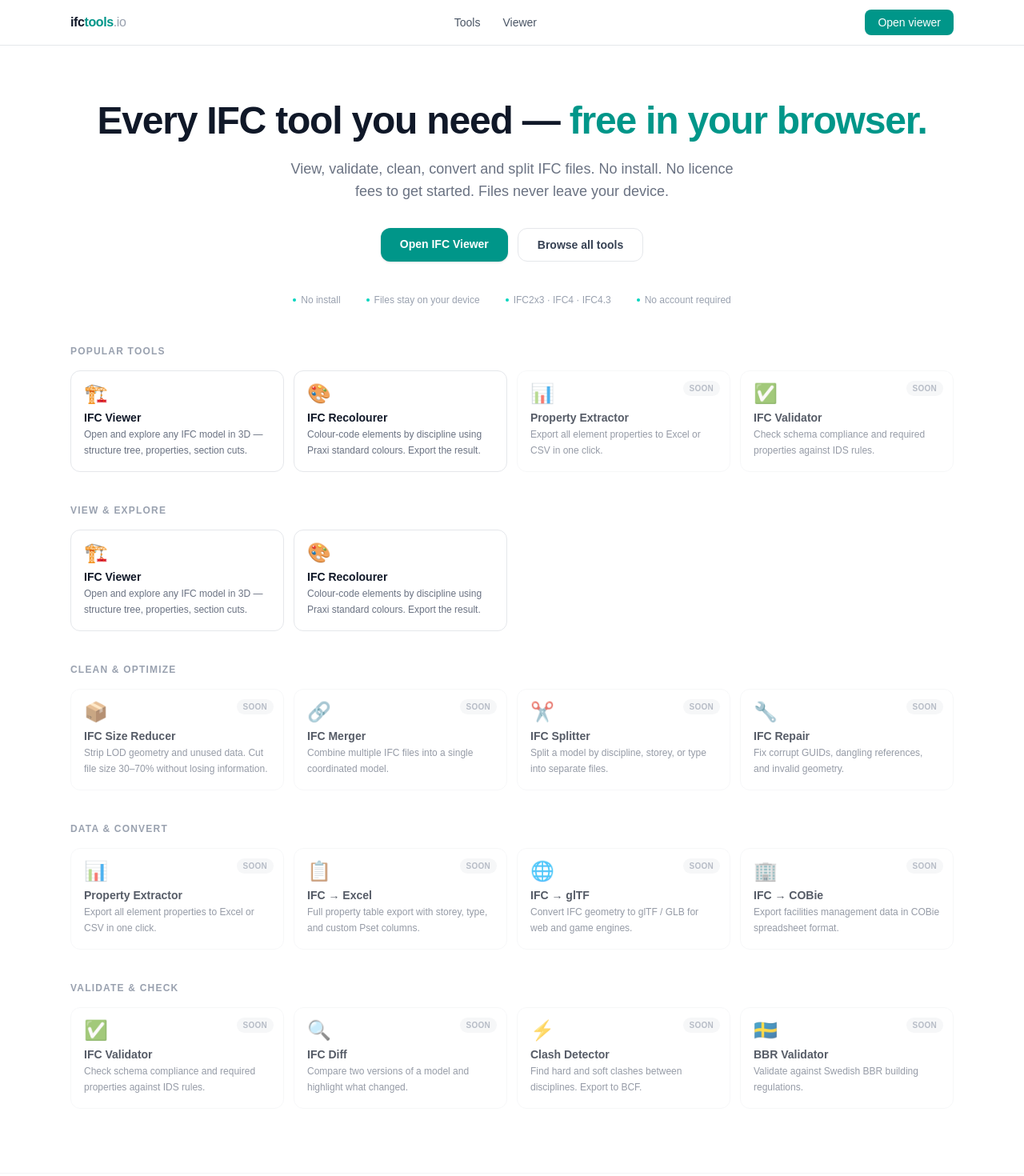
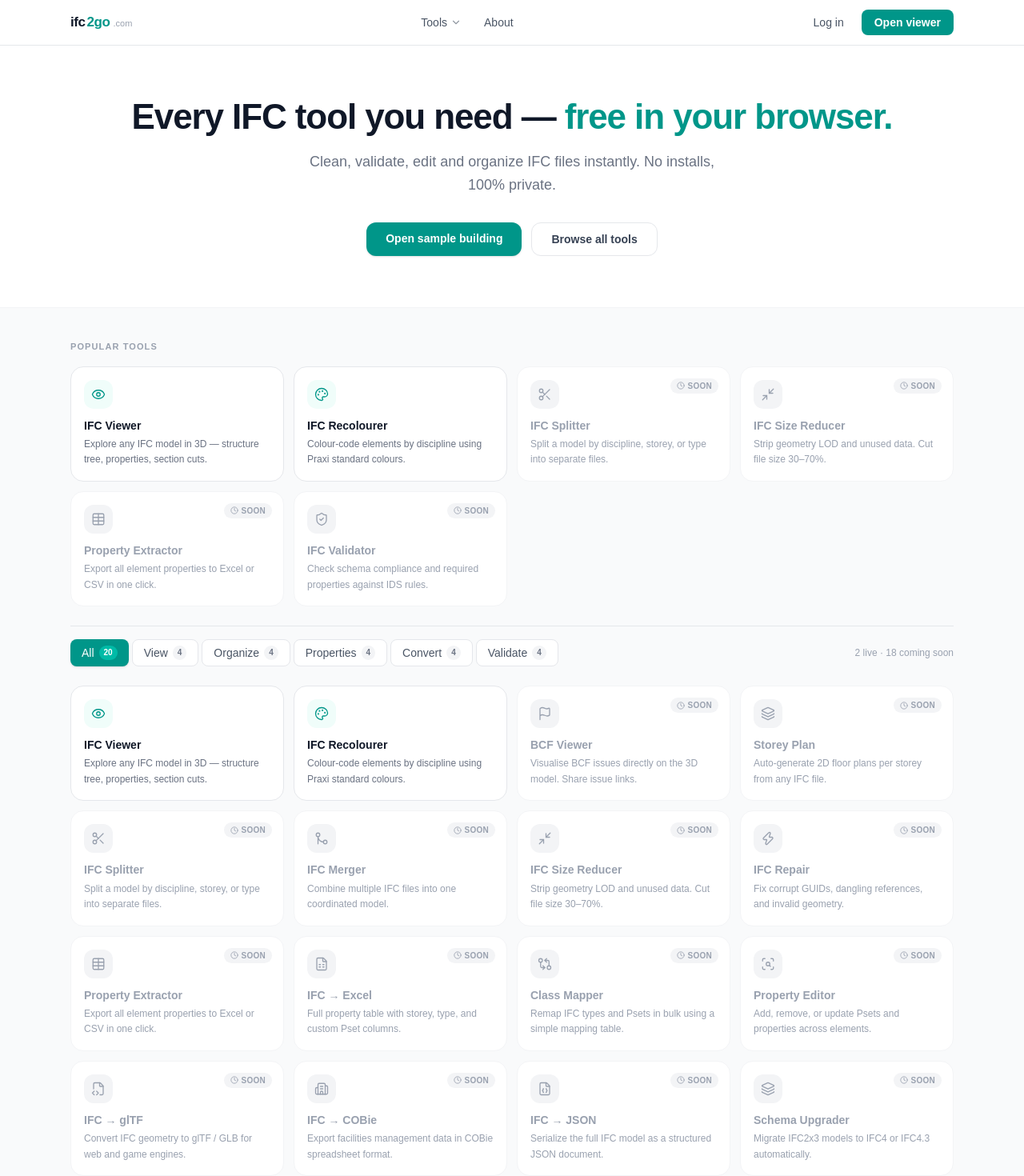
Before and after one commit to BIMViktor/ifctools, a Next.js app: page / in a window 1280 px wide. Shown: the top 1470 px of the page at 80% size. Built offline with nearby package versions, Linux system fonts and the light colour scheme.

Commit message:
Rebrand to ifc2go: Lucide icons, category tabs, trust strip, tools dropdown

```diff
--- a/package.json
+++ b/package.json
@@ -19,6 +19,7 @@
     "@ifc-lite/parser": "^2.1.9",
     "@ifc-lite/query": "^1.14.6",
     "@ifc-lite/renderer": "^1.16.0",
+    "lucide-react": "^1.24.0",
     "next": "16.2.4",
     "react": "19.2.4",
     "react-dom": "19.2.4"
--- a/src/app/layout.tsx
+++ b/src/app/layout.tsx
@@ -8,9 +8,9 @@
 });
 
 export const metadata: Metadata = {
-  title: "ifctools.io — The IFC toolkit for BIM coordinators",
+  title: "ifc2go — Every IFC tool you need, free in your browser",
   description:
-    "View, validate, extract, recolour, merge and split IFC files — all running in your browser, with no installs and no per-seat licences.",
+    "Clean, validate, edit and organize IFC files instantly. No installs, no licence fees. IFC2x3, IFC4, IFC4.3 supported.",
 };
 
 export default function RootLayout({
--- a/src/app/page.tsx
+++ b/src/app/page.tsx
@@ -1,132 +1,230 @@
+"use client";
+
 import Link from "next/link";
+import { useState } from "react";
 import Navbar from "@/components/Navbar";
+import {
+  Eye,
+  Palette,
+  Minimize2,
+  Scissors,
+  GitMerge,
+  FileSpreadsheet,
+  ShieldCheck,
+  GitCompareArrows,
+  Zap,
+  Table,
+  FileJson,
+  FileCode2,
+  ScanSearch,
+  Building2,
+  Flag,
+  Layers,
+  Clock,
+  LucideIcon,
+} from "lucide-react";
 
-// ─── Tool definitions ────────────────────────────────────────────────────────
+// ─── Types ───────────────────────────────────────────────────────────────────
 
 type Tool = {
   name: string;
   description: string;
   href?: string;
-  icon: string;
+  icon: LucideIcon;
   live?: boolean;
   popular?: boolean;
+  category: string;
 };
 
-const tools: Record<string, Tool[]> = {
-  "View & Explore": [
+// ─── Tool registry ───────────────────────────────────────────────────────────
+
+const ALL_TOOLS: Tool[] = [
+  // View & Explore
   {
     name: "IFC Viewer",
-      description: "Open and explore any IFC model in 3D — structure tree, properties, section cuts.",
+    description: "Explore any IFC model in 3D — structure tree, properties, section cuts.",
     href: "/viewer",
-      icon: "🏗️",
+    icon: Eye,
     live: true,
     popular: true,
+    category: "View",
   },
   {
     name: "IFC Recolourer",
-      description: "Colour-code elements by discipline using Praxi standard colours. Export the result.",
+    description: "Colour-code elements by discipline using Praxi standard colours.",
     href: "/tools/colorizer",
-      icon: "🎨",
+    icon: Palette,
     live: true,
     popular: true,
+    category: "View",
   },
-  ],
-  "Clean & Optimize": [
   {
-      name: "IFC Size Reducer",
-      description: "Strip LOD geometry and unused data. Cut file size 30–70% without losing information.",
-      icon: "📦",
+    name: "BCF Viewer",
+    description: "Visualise BCF issues directly on the 3D model. Share issue links.",
+    icon: Flag,
+    category: "View",
+  },
+  {
+    name: "Storey Plan",
+    description: "Auto-generate 2D floor plans per storey from any IFC file.",
+    icon: Layers,
+    category: "View",
+  },
+
+  // Organize
+  {
+    name: "IFC Splitter",
+    description: "Split a model by discipline, storey, or type into separate files.",
+    icon: Scissors,
+    popular: true,
+    category: "Organize",
   },
   {
     name: "IFC Merger",
-      description: "Combine multiple IFC files into a single coordinated model.",
-      icon: "🔗",
+    description: "Combine multiple IFC files into one coordinated model.",
+    icon: GitMerge,
+    category: "Organize",
   },
   {
-      name: "IFC Splitter",
-      description: "Split a model by discipline, storey, or type into separate files.",
-      icon: "✂️",
+    name: "IFC Size Reducer",
+    description: "Strip geometry LOD and unused data. Cut file size 30–70%.",
+    icon: Minimize2,
+    popular: true,
+    category: "Organize",
   },
   {
     name: "IFC Repair",
     description: "Fix corrupt GUIDs, dangling references, and invalid geometry.",
-      icon: "🔧",
+    icon: Zap,
+    category: "Organize",
   },
-  ],
-  "Data & Convert": [
+
+  // Properties
   {
     name: "Property Extractor",
     description: "Export all element properties to Excel or CSV in one click.",
-      icon: "📊",
+    icon: Table,
     popular: true,
+    category: "Properties",
   },
   {
     name: "IFC → Excel",
-      description: "Full property table export with storey, type, and custom Pset columns.",
-      icon: "📋",
+    description: "Full property table with storey, type, and custom Pset columns.",
+    icon: FileSpreadsheet,
+    category: "Properties",
   },
+  {
+    name: "Class Mapper",
+    description: "Remap IFC types and Psets in bulk using a simple mapping table.",
+    icon: GitCompareArrows,
+    category: "Properties",
+  },
+  {
+    name: "Property Editor",
+    description: "Add, remove, or update Psets and properties across elements.",
+    icon: ScanSearch,
+    category: "Properties",
+  },
+
+  // Convert
   {
     name: "IFC → glTF",
     description: "Convert IFC geometry to glTF / GLB for web and game engines.",
-      icon: "🌐",
+    icon: FileCode2,
+    category: "Convert",
   },
   {
     name: "IFC → COBie",
     description: "Export facilities management data in COBie spreadsheet format.",
-      icon: "🏢",
+    icon: Building2,
+    category: "Convert",
   },
-  ],
-  "Validate & Check": [
+  {
+    name: "IFC → JSON",
+    description: "Serialize the full IFC model as a structured JSON document.",
+    icon: FileJson,
+    category: "Convert",
+  },
+  {
+    name: "Schema Upgrader",
+    description: "Migrate IFC2x3 models to IFC4 or IFC4.3 automatically.",
+    icon: Layers,
+    category: "Convert",
+  },
+
+  // Validate
   {
     name: "IFC Validator",
     description: "Check schema compliance and required properties against IDS rules.",
-      icon: "✅",
+    icon: ShieldCheck,
     popular: true,
+    category: "Validate",
   },
   {
     name: "IFC Diff",
-      description: "Compare two versions of a model and highlight what changed.",
-      icon: "🔍",
+    description: "Compare two model versions and highlight exactly what changed.",
+    icon: GitCompareArrows,
+    category: "Validate",
   },
   {
     name: "Clash Detector",
     description: "Find hard and soft clashes between disciplines. Export to BCF.",
-      icon: "⚡",
+    icon: Zap,
+    category: "Validate",
   },
   {
     name: "BBR Validator",
     description: "Validate against Swedish BBR building regulations.",
-      icon: "🇸🇪",
+    icon: Flag,
+    category: "Validate",
   },
-  ],
-};
+];
 
-const popularTools = Object.values(tools)
-  .flat()
-  .filter((t) => t.popular);
+const CATEGORIES = ["All", "View", "Organize", "Properties", "Convert", "Validate"] as const;
+type Category = (typeof CATEGORIES)[number];
 
-// ─── Components ──────────────────────────────────────────────────────────────
+// ─── Sub-components ───────────────────────────────────────────────────────────
 
 function ToolCard({ tool }: { tool: Tool }) {
-  const card = (
+  const Icon = tool.icon;
+
+  const inner = (
     <div
-      className={`group relative bg-white rounded-xl border p-4 flex flex-col gap-2 transition-all duration-150 ${
+      className={`group relative flex flex-col gap-3 rounded-2xl border bg-white p-4 transition-all duration-150 h-full ${
         tool.live
           ? "border-gray-200 hover:border-teal-300 hover:shadow-md cursor-pointer"
-          : "border-gray-100 opacity-70"
+          : "border-gray-100 cursor-default"
       }`}
     >
+      {/* Coming soon badge */}
       {!tool.live && (
-        <span className="absolute top-3 right-3 text-[10px] font-semibold uppercase tracking-wide text-gray-400 bg-gray-100 rounded-full px-2 py-0.5">
+        <span className="absolute top-3.5 right-3.5 flex items-center gap-1 text-[10px] font-semibold uppercase tracking-wide text-gray-400 bg-gray-100 rounded-full px-2 py-0.5">
+          <Clock className="w-2.5 h-2.5" />
           Soon
         </span>
       )}
-      <span className="text-2xl leading-none">{tool.icon}</span>
+
+      {/* Icon */}
+      <div
+        className={`w-9 h-9 rounded-xl flex items-center justify-center transition-colors ${
+          tool.live
+            ? "bg-teal-50 text-teal-600 group-hover:bg-teal-100"
+            : "bg-gray-100 text-gray-400"
+        }`}
+      >
+        <Icon className="w-4.5 h-4.5" strokeWidth={1.75} />
+      </div>
+
+      {/* Text */}
       <div>
-        <p className="text-sm font-semibold text-gray-900 group-hover:text-teal-700 transition-colors">
+        <p
+          className={`text-sm font-semibold leading-snug transition-colors ${
+            tool.live ? "text-gray-900 group-hover:text-teal-700" : "text-gray-400"
+          }`}
+        >
           {tool.name}
         </p>
-        <p className="text-xs text-gray-500 mt-0.5 leading-relaxed">
+        <p className={`text-xs mt-1 leading-relaxed ${tool.live ? "text-gray-500" : "text-gray-400"}`}>
           {tool.description}
         </p>
       </div>
@@ -134,65 +232,65 @@
   );
 
   if (tool.live && tool.href) {
-    return <Link href={tool.href}>{card}</Link>;
+    return <Link href={tool.href} className="h-full">{inner}</Link>;
   }
-  return card;
+  return inner;
 }
 
-// ─── Page ────────────────────────────────────────────────────────────────────
+// ─── Page ─────────────────────────────────────────────────────────────────────
 
 export default function HomePage() {
+  const [activeTab, setActiveTab] = useState<Category>("All");
+
+  const popularTools = ALL_TOOLS.filter((t) => t.popular);
+  const filteredTools =
+    activeTab === "All" ? ALL_TOOLS : ALL_TOOLS.filter((t) => t.category === activeTab);
+
+  const liveCount = ALL_TOOLS.filter((t) => t.live).length;
+  const totalCount = ALL_TOOLS.length;
+
   return (
     <>
       <Navbar />
 
-      <main className="flex-1">
-        {/* ── Hero ── */}
-        <section className="max-w-6xl mx-auto px-6 pt-16 pb-12 text-center">
-          <h1 className="text-4xl sm:text-5xl font-bold tracking-tight text-gray-900 leading-tight">
+      <main className="flex-1 bg-[#F9FAFB]">
+
+        {/* ── Hero ─────────────────────────────────────────────────────── */}
+        <section className="bg-white border-b border-gray-100">
+          <div className="max-w-6xl mx-auto px-6 py-14 sm:py-16 text-center">
+            <h1 className="text-4xl sm:text-[2.75rem] font-bold tracking-tight text-gray-900 leading-[1.15]">
               Every IFC tool you need —{" "}
               <span className="text-teal-600">free in your browser.</span>
             </h1>
-          <p className="mt-4 text-lg text-gray-500 max-w-xl mx-auto">
-            View, validate, clean, convert and split IFC files. No install.
-            No licence fees to get started. Files never leave your device.
+            <p className="mt-4 text-lg text-gray-500 max-w-lg mx-auto leading-relaxed">
+              Clean, validate, edit and organize IFC files instantly.
+              No installs, 100% private.
             </p>
+
             <div className="mt-8 flex flex-wrap justify-center gap-3">
               <Link
                 href="/viewer"
                 className="px-6 py-2.5 rounded-xl bg-teal-600 hover:bg-teal-700 text-white font-semibold text-sm transition-colors shadow-sm"
               >
-              Open IFC Viewer
+                Open sample building
               </Link>
-            <Link
-              href="/tools"
-              className="px-6 py-2.5 rounded-xl bg-white hover:bg-gray-50 text-gray-700 font-semibold text-sm border border-gray-200 transition-colors"
+              <a
+                href="#tools"
+                className="px-6 py-2.5 rounded-xl border border-gray-200 bg-white hover:bg-gray-50 text-gray-700 font-semibold text-sm transition-colors"
               >
                 Browse all tools
-            </Link>
+              </a>
             </div>
-
-          {/* Trust strip */}
-          <div className="mt-10 flex flex-wrap justify-center gap-x-8 gap-y-2 text-xs text-gray-400 font-medium">
-            {[
-              "No install",
-              "Files stay on your device",
-              "IFC2x3 · IFC4 · IFC4.3",
-              "No account required",
-            ].map((t) => (
-              <span key={t} className="flex items-center gap-1.5">
-                <span className="w-1 h-1 rounded-full bg-teal-400 inline-block" />
-                {t}
-              </span>
-            ))}
           </div>
         </section>
 
-        {/* ── Popular tools ── */}
-        <section className="max-w-6xl mx-auto px-6 pb-10">
-          <h2 className="text-xs font-semibold uppercase tracking-widest text-gray-400 mb-4">
+        <div className="max-w-6xl mx-auto px-6">
+
+          {/* ── Popular tools ─────────────────────────────────────────── */}
+          <section className="pt-10 pb-6">
+            <p className="text-[11px] font-bold uppercase tracking-widest text-gray-400 mb-4">
               Popular tools
-          </h2>
+            </p>
             <div className="grid grid-cols-2 sm:grid-cols-4 gap-3">
               {popularTools.map((tool) => (
                 <ToolCard key={tool.name} tool={tool} />
@@ -200,43 +298,70 @@
             </div>
           </section>
 
-        {/* ── Full tool grid ── */}
-        <section className="max-w-6xl mx-auto px-6 pb-20 space-y-10">
-          {Object.entries(tools).map(([category, categoryTools]) => (
-            <div key={category}>
-              <h2 className="text-xs font-semibold uppercase tracking-widest text-gray-400 mb-4">
-                {category}
-              </h2>
+          {/* ── Full tool grid ───────────────────────────────────────── */}
+          <section id="tools" className="pb-20">
+            {/* Tab bar */}
+            <div className="flex items-center justify-between flex-wrap gap-4 mb-6 pt-4 border-t border-gray-200">
+              <div className="flex gap-1 flex-wrap">
+                {CATEGORIES.map((cat) => {
+                  const count =
+                    cat === "All"
+                      ? totalCount
+                      : ALL_TOOLS.filter((t) => t.category === cat).length;
+                  return (
+                    <button
+                      key={cat}
+                      onClick={() => setActiveTab(cat)}
+                      className={`flex items-center gap-1.5 px-3.5 py-1.5 rounded-lg text-sm font-medium transition-colors ${
+                        activeTab === cat
+                          ? "bg-teal-600 text-white shadow-sm"
+                          : "bg-white text-gray-600 border border-gray-200 hover:border-teal-300 hover:text-teal-700"
+                      }`}
+                    >
+                      {cat}
+                      <span
+                        className={`text-[10px] font-bold px-1.5 py-0.5 rounded-full ${
+                          activeTab === cat ? "bg-teal-500 text-white" : "bg-gray-100 text-gray-500"
+                        }`}
+                      >
+                        {count}
+                      </span>
+                    </button>
+                  );
+                })}
+              </div>
+              <p className="text-xs text-gray-400">
+                {liveCount} live · {totalCount - liveCount} coming soon
+              </p>
+            </div>
+
+            {/* Grid */}
             <div className="grid grid-cols-2 sm:grid-cols-3 lg:grid-cols-4 gap-3">
-                {categoryTools.map((tool) => (
+              {filteredTools.map((tool) => (
                 <ToolCard key={tool.name} tool={tool} />
               ))}
             </div>
+          </section>
         </div>
-          ))}
-        </section>
       </main>
 
-      {/* ── Footer ── */}
-      <footer className="border-t border-gray-100 bg-white">
-        <div className="max-w-6xl mx-auto px-6 py-8 flex flex-col sm:flex-row items-center justify-between gap-4 text-xs text-gray-400">
-          <span>
-            © {new Date().getFullYear()} ifctools.io — Built for BIM
-            coordinators
+      {/* ── Trust strip ─────────────────────────────────────────────── */}
+      <footer className="bg-white border-t border-gray-200">
+        <div className="max-w-6xl mx-auto px-6 py-5 flex flex-col sm:flex-row items-center justify-between gap-4">
+          <div className="flex flex-wrap justify-center sm:justify-start gap-x-8 gap-y-2 text-xs text-gray-500 font-medium">
+            {[
+              "No install required",
+              "Files auto-deleted",
+              "IFC2x3 · IFC4 · IFC4.3",
+              "Free tier available",
+            ].map((item) => (
+              <span key={item} className="flex items-center gap-1.5">
+                <span className="w-1.5 h-1.5 rounded-full bg-teal-500 shrink-0" />
+                {item}
               </span>
-          <div className="flex gap-6">
-            <a
-              href="https://github.com/BIMViktor/ifctools"
-              target="_blank"
-              rel="noopener noreferrer"
-              className="hover:text-gray-700 transition-colors"
-            >
-              GitHub
-            </a>
-            <Link href="/tools" className="hover:text-gray-700 transition-colors">
-              All tools
-            </Link>
+            ))}
           </div>
+          <p className="text-xs text-gray-400">© {new Date().getFullYear()} ifc2go.com</p>
         </div>
       </footer>
     </>
--- a/src/components/Navbar.tsx
+++ b/src/components/Navbar.tsx
@@ -2,51 +2,93 @@
 
 import Link from "next/link";
 import { usePathname } from "next/navigation";
+import { ChevronDown } from "lucide-react";
+import { useState } from "react";
+
+const toolCategories = [
+  { label: "View & Explore", href: "/tools#view" },
+  { label: "Clean & Optimize", href: "/tools#clean" },
+  { label: "Data & Convert", href: "/tools#data" },
+  { label: "Validate & Check", href: "/tools#validate" },
+];
 
 export default function Navbar() {
   const pathname = usePathname();
+  const [toolsOpen, setToolsOpen] = useState(false);
 
   return (
     <header className="sticky top-0 z-50 bg-white border-b border-gray-200">
       <div className="max-w-6xl mx-auto px-6 h-14 flex items-center justify-between gap-6">
-        <Link href="/" className="flex items-center gap-1 shrink-0">
-          <span className="text-base font-bold tracking-tight text-gray-900">
-            ifc<span className="text-teal-600">tools</span>
-            <span className="text-gray-400 font-normal">.io</span>
-          </span>
+
+        {/* Logo */}
+        <Link href="/" className="shrink-0 flex items-baseline gap-0.5">
+          <span className="text-[17px] font-bold tracking-tight text-gray-900">ifc</span>
+          <span className="text-[17px] font-bold tracking-tight text-teal-600">2go</span>
+          <span className="text-[11px] text-gray-400 font-normal ml-0.5">.com</span>
         </Link>
 
+        {/* Nav */}
         <nav className="hidden sm:flex items-center gap-1">
-          <Link
-            href="/tools"
-            className={`px-3 py-1.5 rounded-md text-sm font-medium transition-colors ${
+
+          {/* Tools dropdown */}
+          <div className="relative" onMouseLeave={() => setToolsOpen(false)}>
+            <button
+              onMouseEnter={() => setToolsOpen(true)}
+              className={`flex items-center gap-1 px-3 py-1.5 rounded-md text-sm font-medium transition-colors ${
                 pathname.startsWith("/tools")
                   ? "text-teal-700 bg-teal-50"
                   : "text-gray-600 hover:text-gray-900 hover:bg-gray-100"
               }`}
             >
               Tools
+              <ChevronDown className="w-3.5 h-3.5 opacity-60" />
+            </button>
+
+            {toolsOpen && (
+              <div className="absolute top-full left-0 mt-1 w-52 bg-white border border-gray-200 rounded-xl shadow-lg py-1.5 z-50">
+                <Link
+                  href="/tools"
+                  className="block px-4 py-2 text-sm font-medium text-gray-900 hover:bg-gray-50"
+                  onClick={() => setToolsOpen(false)}
+                >
+                  All tools
                 </Link>
+                <div className="my-1 h-px bg-gray-100" />
+                {toolCategories.map((cat) => (
                   <Link
-            href="/viewer"
-            className={`px-3 py-1.5 rounded-md text-sm font-medium transition-colors ${
-              pathname.startsWith("/viewer")
-                ? "text-teal-700 bg-teal-50"
-                : "text-gray-600 hover:text-gray-900 hover:bg-gray-100"
-            }`}
+                    key={cat.href}
+                    href={cat.href}
+                    className="block px-4 py-2 text-sm text-gray-600 hover:bg-gray-50 hover:text-gray-900"
+                    onClick={() => setToolsOpen(false)}
                   >
-            Viewer
+                    {cat.label}
+                  </Link>
+                ))}
+              </div>
+            )}
+          </div>
+
+          <Link
+            href="/about"
+            className="px-3 py-1.5 rounded-md text-sm font-medium text-gray-600 hover:text-gray-900 hover:bg-gray-100 transition-colors"
+          >
+            About
           </Link>
         </nav>
 
-        <div className="flex items-center gap-3">
+        {/* Right actions */}
+        <div className="flex items-center gap-2">
+          <button className="hidden sm:block px-3.5 py-1.5 rounded-lg text-sm font-medium text-gray-600 hover:text-gray-900 hover:bg-gray-100 transition-colors">
+            Log in
+          </button>
           <Link
             href="/viewer"
-            className="px-4 py-1.5 rounded-lg bg-teal-600 hover:bg-teal-700 text-white text-sm font-medium transition-colors"
+            className="px-4 py-1.5 rounded-lg bg-teal-600 hover:bg-teal-700 text-white text-sm font-semibold transition-colors"
           >
             Open viewer
           </Link>
         </div>
+
       </div>
     </header>
   );
```
Also changed, not shown: 1 other file (tests, documents, lock files or other folders). Lines whose indentation alone changed are shown as unchanged.
